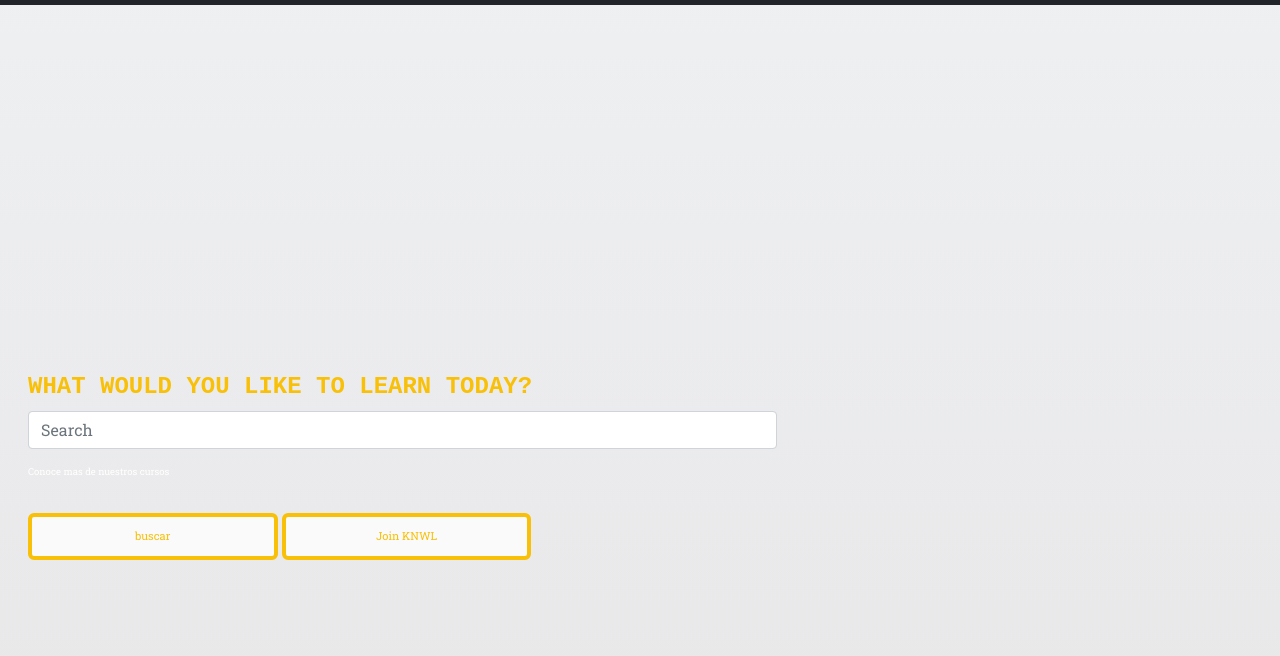
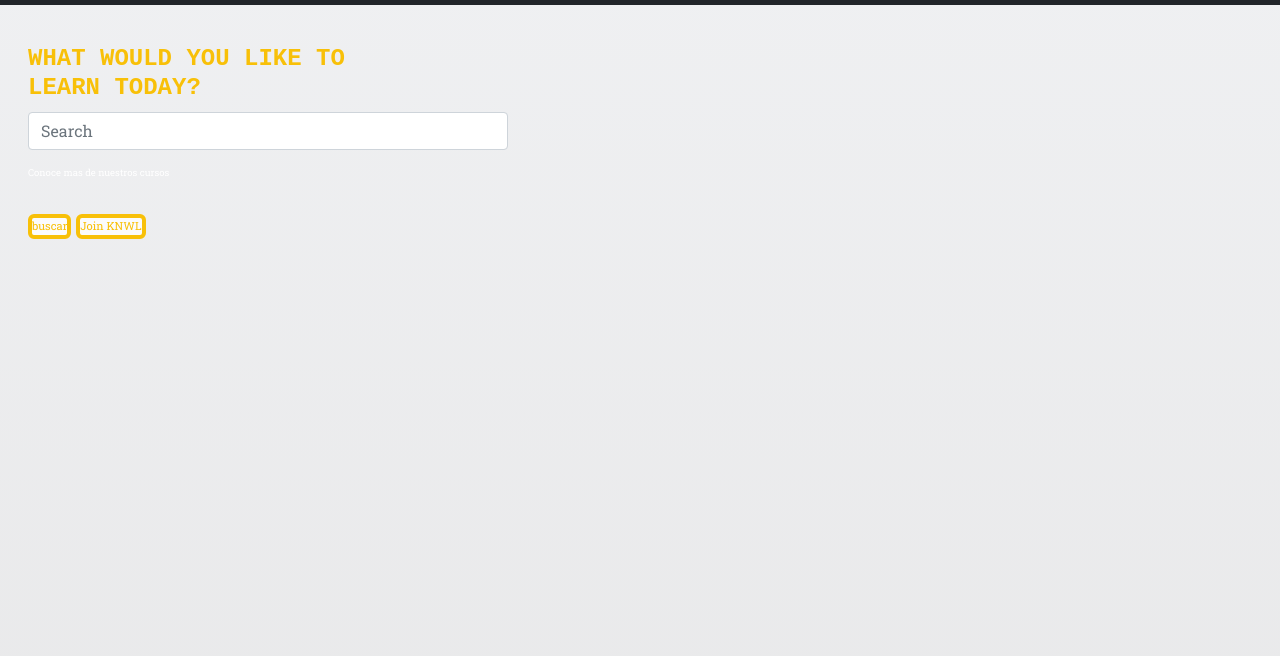
Before and after one commit to edevoto/KNWLand, a website: page index.html in a window 1280 px wide. Shown: the part 144-800 px from the top of the page. Drawn offline with nearby package versions, Linux system fonts and the light colour scheme.

Commit message:
Cambios en la interfaz

```diff
--- a/index.html
+++ b/index.html
@@ -80,8 +80,8 @@
           <h1 class="hero-fluid__form--text">What would you like to learn today?</h1>
 
           <div class="hero-fluid__form--btnContainer w-100">
-            <form class="d-flex mb-2">
-              <input class="form-control searchBar mb-3 w-100" type="search" placeholder="Search" aria-label="Search">
+            <form class="d-flex mb-2 ">
+              <input class="form-control searchBar mb-3 " type="search" placeholder="Search" aria-label="Search">
             </form>
             <label class="d-flex" for="courses"><span class="text-white">Conoce mas de nuestros cursos</span></label>
             <button id="btnSearch" class="hero-fluid__form--btnContainer--btn-classBuscar text-center"><span>buscar</span></button>
@@ -97,7 +97,9 @@
   </main>
 
   <footer>
-
+    <div class="container-footer">
+      footer
+    </div>
   </footer>
   <script src="js/main.js"></script>
   <script src="https://cdn.jsdelivr.net/npm/@popperjs/core@2.6.0/dist/umd/popper.min.js"
--- a/scss/_navbar.scss
+++ b/scss/_navbar.scss
@@ -4,7 +4,7 @@
 }
 .searchBar-height{
     height: 60%;
-    width: 105%;
+    width: 100%;
     margin-right: 14em;
     margin-left: 6em;
     @include mobile {
--- a/scss/styles.scss
+++ b/scss/styles.scss
@@ -24,12 +24,13 @@ h1 {
     &__form {
       display: flex;
       flex-direction: column;
-      width: 100%;
+      width: 30%;
       padding: 1em;
       z-index: 10;
-      margin: 1em 0;
+
+      //margin: 1em 0;
       &--text {
-        margin: 14em 0 0 0;
+        margin: 1em 0 0 0;
         text-transform: uppercase;
         color: rgb(248, 192, 8);
         font-size: 1.5rem;
@@ -39,10 +40,12 @@ h1 {
         margin-top: 1em;
         font-size: 0.6rem;
         max-width: 60%;
+        .searchBar{
+          width: 30em;
+        }
         &--btn-class {
 
           font-size: 0.7rem;
-          padding: 1em 8em;
           border: none;
           border-radius: 6px;
           background: rgba(255, 255, 255, 0.789);
@@ -54,7 +57,6 @@ h1 {
         &--btn-classBuscar {
           border: none;
           font-size: 0.7rem;
-          padding: 1em 9.20em;
           margin: 3em 0 1em;//posicion de los botones horizontalmente.
           border-radius: 6px;
           background: rgba(255, 255, 255, 0.789);
@@ -78,3 +80,8 @@ h1 {
     }
    }
   }
+
+.container-footer {
+  background: rgb(162, 77, 162);
+  height: 20vh;
+}
```
Also changed, not shown: css/styles.css.
